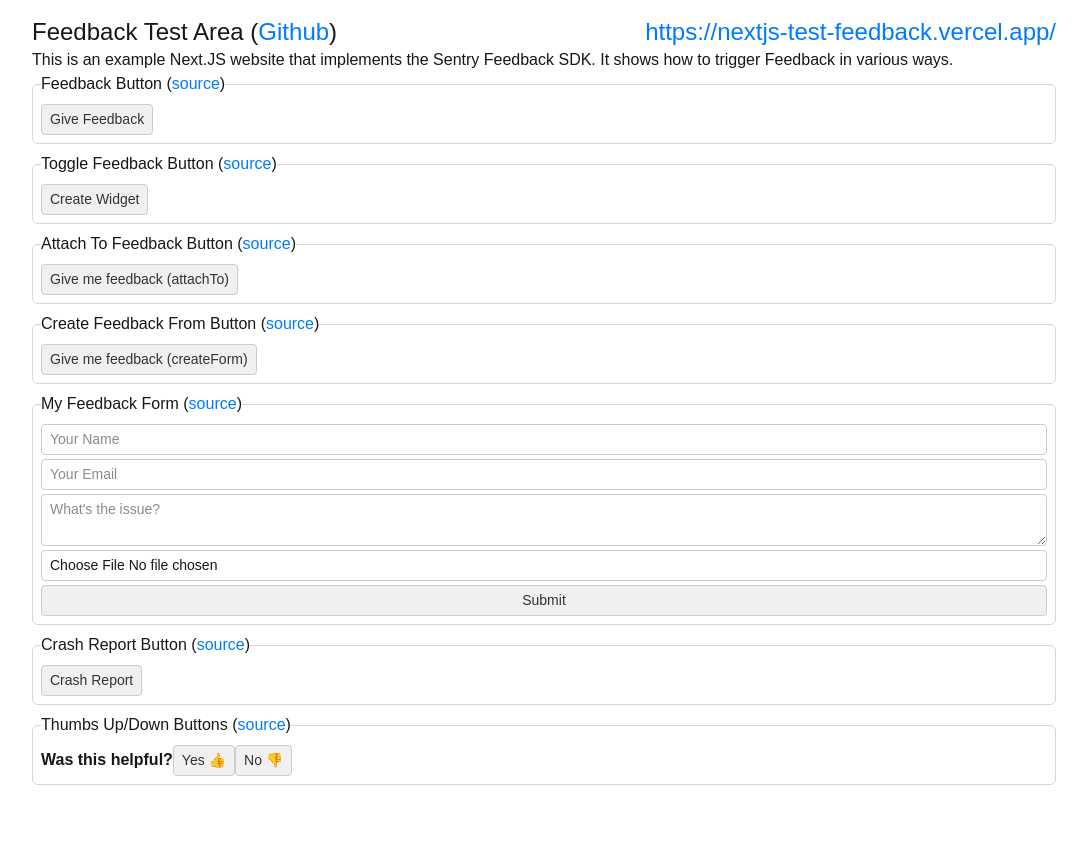
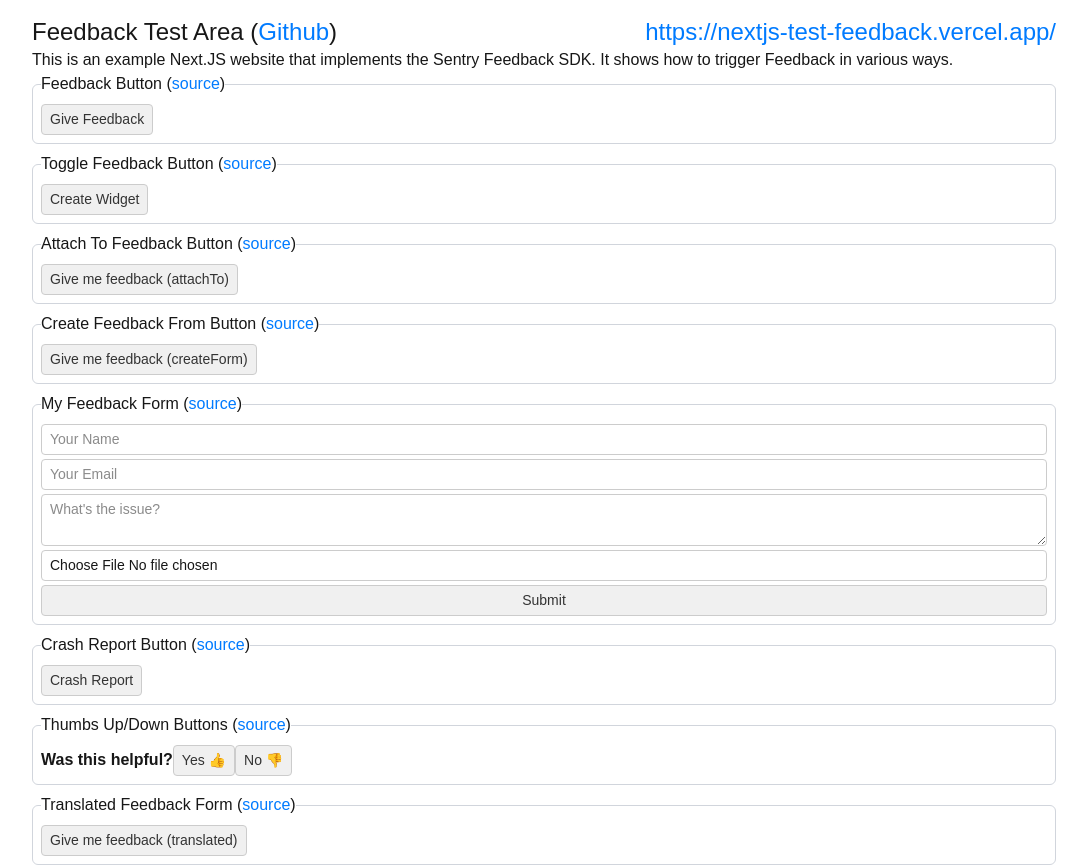
Before and after one commit to ryan953/nextjs-test-feedback, a Next.js app: page / in a window 1280 px wide. Shown: the whole page, without its empty margins (96-1183 px from the left). Before the commit the page ends 800 px from the top, so only its background shows below. Built offline with nearby package versions, Linux system fonts and the light colour scheme.

Commit message:
Add a new testcase for translating all the labels

```diff
--- /dev/null
+++ b/src/app/examples/translatedFeedbackForm.tsx
@@ -0,0 +1,112 @@
+"use client";
+
+import {useEffect, useState} from 'react';
+import * as Sentry from "@sentry/nextjs";
+
+type FeedbackIntegration = ReturnType<typeof Sentry.getFeedback>;
+
+export default function TranslatedFeedbackForm() {
+  const [feedback, setFeedback] = useState<FeedbackIntegration>();
+  // Read `getFeedback` on the client only, to avoid hydration errors when server rendering
+  useEffect(() => {
+    setFeedback(Sentry.getFeedback());
+  }, []);
+
+  // Don't render custom feedback button if Feedback integration isn't installed
+  if (!feedback) {
+    return null;
+  }
+
+  return (
+    <button
+    className="hover:bg-hover px-4 py-2 rounded-md"
+      type="button"
+      onClick={async () => {
+        const form = await feedback.createForm({
+          tags: {component: 'TranslatedFeedbackForm'},
+
+          /**
+           * The label for the Feedback widget button that opens the dialog
+           */
+          triggerLabel: 'Lets get started',
+          /**
+           * The aria label for the Feedback widget button that opens the dialog
+           */
+          triggerAriaLabel: 'Send it!',
+          /**
+           * The label for the Feedback form cancel button that closes dialog
+           */
+          cancelButtonLabel: 'Nevermind',
+          /**
+           * The label for the Feedback form submit button that sends feedback
+           */
+          submitButtonLabel: 'Send it!',
+          /**
+           * The label for the Screenshot editor cancel buttons
+           */
+          confirmButtonLabel: 'I confirm',
+          /**
+           * The title of the Feedback form
+           */
+          formTitle: 'Feedback Test Area',
+          /**
+           * Label for the email input
+           */
+          emailLabel: 'Email or contact info',
+          /**
+           * Placeholder text for Feedback email input
+           */
+          emailPlaceholder: 'you@example.com or (555) 555-5555',
+          /**
+           * Label for the message input
+           */
+          messageLabel: "What's up?",
+          /**
+           * Placeholder text for Feedback message input
+           */
+          messagePlaceholder: 'Tell me about it',
+          /**
+           * Label for the name input
+           */
+          nameLabel: 'Who dis?',
+          /**
+           * Placeholder text for Feedback name input
+           */
+          namePlaceholder: 'Name, nickname, etc.',
+          /**
+           * Message after feedback was sent successfully
+           */
+          successMessageText: 'Thanks, we got it!',
+          /**
+           * Text which indicates that a field is required
+           */
+          isRequiredLabel: 'critical',
+          /**
+           * The label for the button that adds a screenshot and renders the image editor
+           */
+          addScreenshotButtonLabel: 'Add a pic',
+          /**
+           * The label for the button that removes a screenshot and hides the image editor
+           */
+          removeScreenshotButtonLabel: 'Drop the pic',
+          /**
+           * The label for the button that highlights portions ofthe screenshot
+           */
+          highlightToolText: 'Spotlight it',
+          /**
+           * The label for the button that hides portions of the screenshot
+           */
+          hideToolText: 'Not this part',
+          /**
+           * The label for the button that removed a highlight/hidden section of the screenshot.
+           */
+          removeHighlightText: 'Take it out',
+        });
+        form.appendToDom();
+        form.open();
+      }}
+    >
+      Give me feedback (translated)
+    </button>
+  );
+}
--- a/src/app/page.tsx
+++ b/src/app/page.tsx
@@ -5,6 +5,7 @@
 import MyFeedbackForm from "./examples/myFeedbackForm";
 import CrashReportButton from "./examples/crashReportButton";
 import ThumbsUpDownButtons from "src/app/examples/thumbsUpDownButtons";
+import TranslatedFeedbackForm from "src/app/examples/translatedFeedbackForm";
 
 export default function Home() {
   return (
@@ -61,6 +62,12 @@
             <ThumbsUpDownButtons />
           </fieldset>
         </li>
+        <li>
+          <fieldset className="border-1 border-gray-300 rounded-md p-2">
+            <legend>Translated Feedback Form (<a href="https://github.com/ryan953/nextjs-test-feedback/blob/main/src/app/examples/translatedFeedbackForm.tsx">source</a>)</legend>
+            <TranslatedFeedbackForm />
+          </fieldset>
+        </li>
       </ul>
     </div>
   );
```
